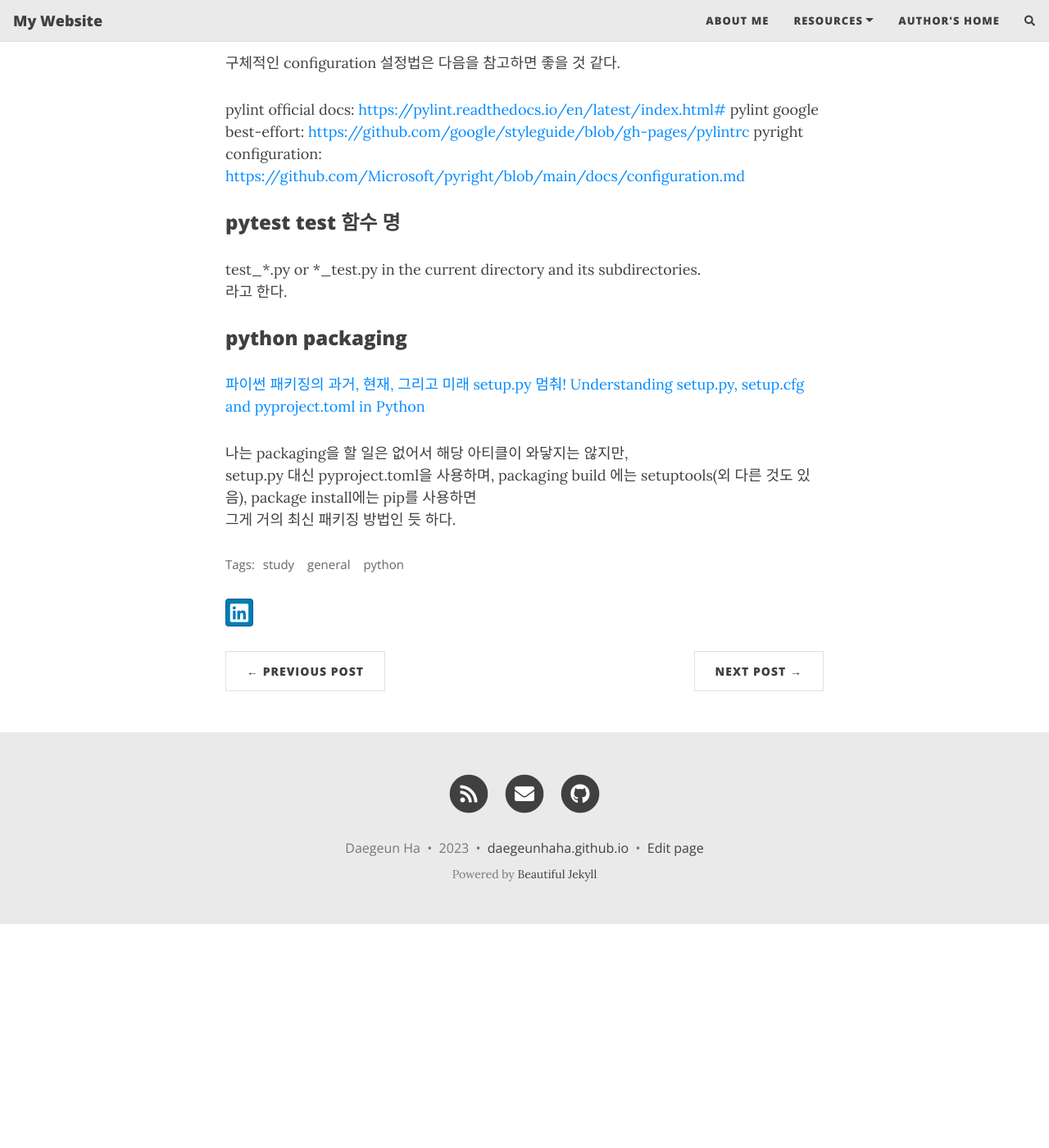
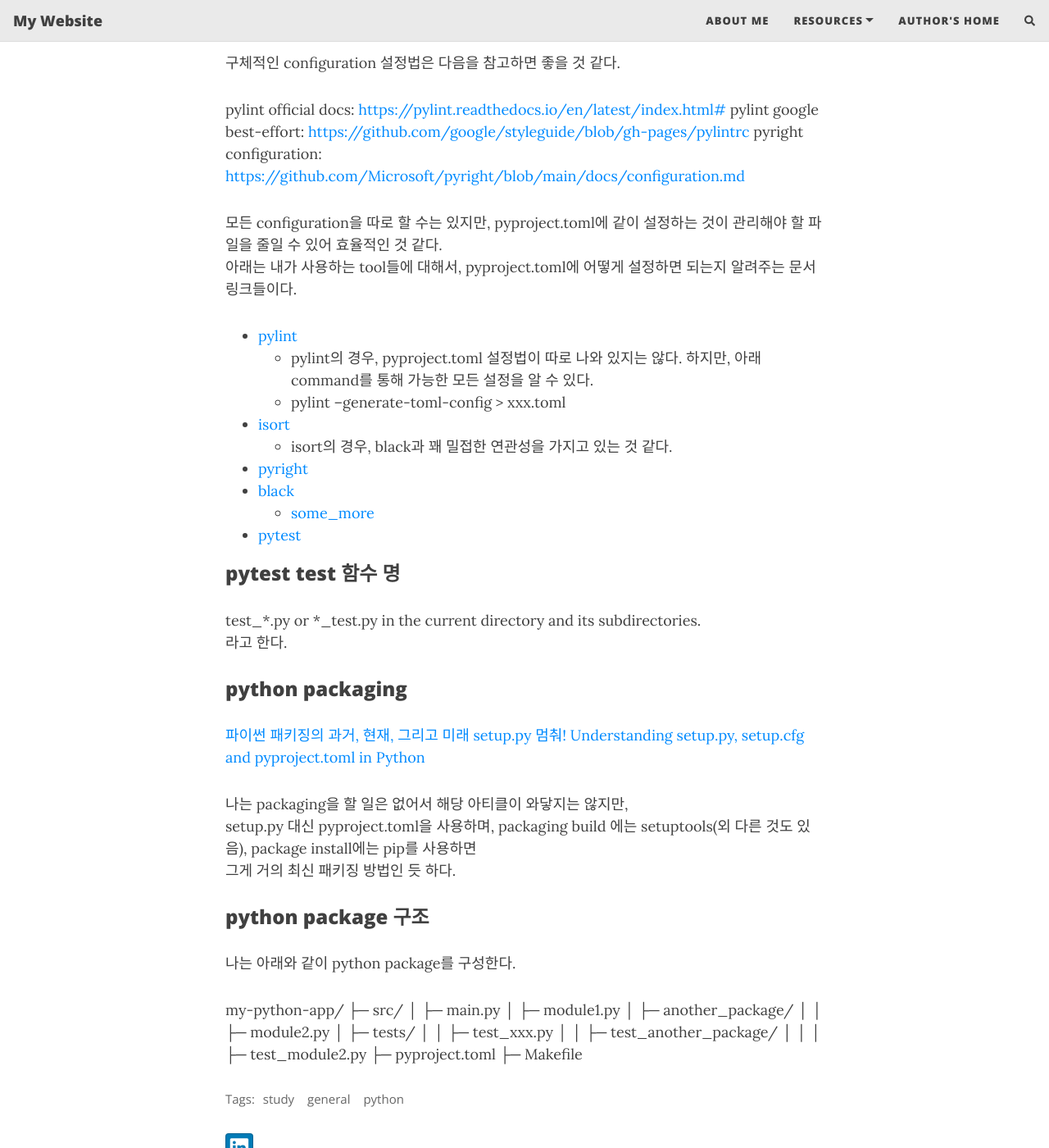
Before and after one commit to daegeunhaha/daegeunhaha.github.io, a Jekyll site: the page built from _posts/2023-01-25-python-tips.md, in a window 1280 px wide and 1400 px high, scrolled down 5284 px. Shown: the whole window at 82% size. Built offline with Jekyll 4.4.1, drawn with Linux system fonts in a browser that asks for light colours; nearby versions of some CDN libraries; comment, search, counter and statistics services are not loaded; before the commit the page ends 6411 px from its top, so only the background shows below that.

Commit message:
fix python tip post about tools, add general tips post

```diff
--- a/_posts/2023-01-25-python-tips.md
+++ b/_posts/2023-01-25-python-tips.md
@@ -191,6 +191,19 @@ pylint official docs: [https://pylint.readthedocs.io/en/latest/index.html#](http
 pylint google best-effort: [https://github.com/google/styleguide/blob/gh-pages/pylintrc](https://github.com/google/styleguide/blob/gh-pages/pylintrc)
 pyright configuration: [https://github.com/Microsoft/pyright/blob/main/docs/configuration.md](https://github.com/Microsoft/pyright/blob/main/docs/configuration.md)
 
+모든 configuration을 따로 할 수는 있지만, pyproject.toml에 같이 설정하는 것이 관리해야 할 파일을 줄일 수 있어 효율적인 것 같다.
+아래는 내가 사용하는 tool들에 대해서, pyproject.toml에 어떻게 설정하면 되는지 알려주는 문서 링크들이다.
+
+* [pylint](https://pylint.pycqa.org/en/latest/user_guide/configuration/index.html)
+  * pylint의 경우, pyproject.toml 설정법이 따로 나와 있지는 않다. 하지만, 아래 command를 통해 가능한 모든 설정을 알 수 있다.
+  * pylint --generate-toml-config > xxx.toml
+* [isort](https://pycqa.github.io/isort/docs/configuration/config_files.html)
+  * isort의 경우, black과 꽤 밀접한 연관성을 가지고 있는 것 같다.
+* [pyright](https://github.com/microsoft/pyright/blob/main/docs/configuration.md)
+* [black](https://ichard26-testblackdocs.readthedocs.io/en/refactor_docs/pyproject_toml.html)
+  * [some_more](https://github.com/psf/black/blob/main/pyproject.toml)
+* [pytest](https://docs.pytest.org/en/7.2.x/reference/customize.html)
+
 ### pytest test 함수 명
 
 test_*.py or \*_test.py in the current directory and its subdirectories.
@@ -205,3 +218,20 @@ test_*.py or \*_test.py in the current directory and its subdirectories.
 나는 packaging을 할 일은 없어서 해당 아티클이 와닿지는 않지만,
 setup.py 대신 pyproject.toml을 사용하며, packaging build 에는 setuptools(외 다른 것도 있음), package install에는 pip를 사용하면
 그게 거의 최신 패키징 방법인 듯 하다.
+
+### python package 구조
+
+나는 아래와 같이 python package를 구성한다.
+
+my-python-app/
+├─ src/
+│  ├─ main.py
+│  ├─ module1.py
+│  ├─ another_package/
+│  │  ├─ module2.py
+│  ├─ tests/
+│  │  ├─ test_xxx.py
+│  │  ├─ test_another_package/
+│  │  │  ├─ test_module2.py
+├─ pyproject.toml
+├─ Makefile
```
Also changed, not shown: _posts/2023-02-26-general-tips.md (added, +14 -0 lines).
